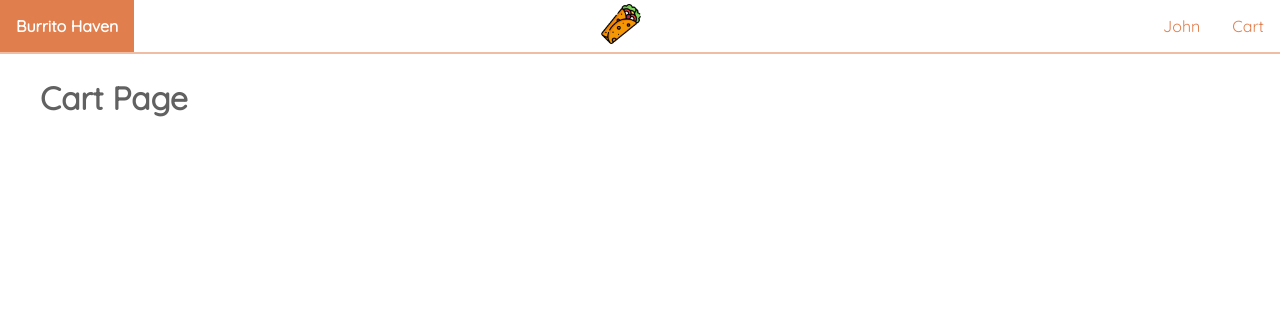
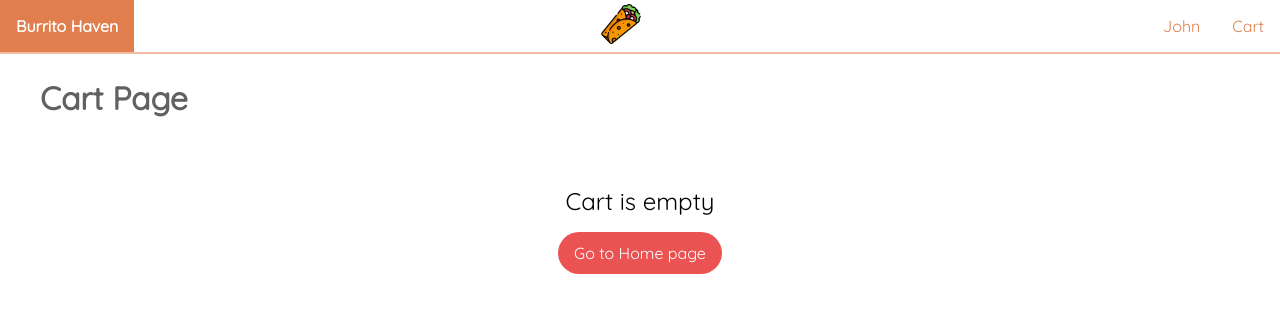
Before and after one commit to svidic02/wot-project, a React (Create React App) app in the folder frontend/: page /cart in a window 1280 px wide. Shown: the top 312 px of the page. Built offline with nearby package versions, Linux system fonts and the light colour scheme.

Commit message:
finished empty cart and not found

```diff
--- /dev/null
+++ b/frontend/src/components/NotFound/NotFound.js
@@ -0,0 +1,18 @@
+import React from "react";
+import classes from "./notFound.module.css";
+import { Link } from "react-router-dom";
+
+export default function NotFound({ message, linkRoute, linkText }) {
+  return (
+    <div className={classes.container}>
+      {message}
+      <Link to={linkRoute}>{linkText}</Link>
+    </div>
+  );
+}
+
+NotFound.defaultProps = {
+  message: "Nothing found!",
+  linkRoute: "/",
+  linkText: "Go to Home page",
+};
--- /dev/null
+++ b/frontend/src/components/NotFound/notFound.module.css
@@ -0,0 +1,24 @@
+.container {
+  display: flex;
+  flex-direction: column;
+  justify-content: center;
+  align-items: center;
+  font-size: 1.5rem;
+  font-weight: 100;
+  height: 15rem;
+}
+
+.container a {
+  font-size: 1rem;
+  background-color: #e72929;
+  color: white;
+  border-radius: 10rem;
+  padding: 0.7rem 1rem;
+  margin: 1rem;
+  opacity: 0.8;
+}
+
+.container a:hover {
+  opacity: 1;
+  cursor: pointer;
+}
--- a/frontend/src/components/Search/Search.js
+++ b/frontend/src/components/Search/Search.js
@@ -1,4 +1,4 @@
-import React, { useState } from "react";
+import React, { useEffect, useState } from "react";
 import classes from "./search.module.css";
 import { useNavigate, useParams } from "react-router-dom";
 
@@ -6,6 +6,10 @@ export default function Search() {
   const [term, setTerm] = useState("");
   const navigate = useNavigate();
   const { searchTerm } = useParams();
+
+  useEffect(() => {
+    setTerm(searchTerm ?? '');
+  }, [searchTerm]);
 
   const search = async () => {
     term ? navigate("/search/" + term) : navigate("/");
--- a/frontend/src/pages/Cart/CartPage.js
+++ b/frontend/src/pages/Cart/CartPage.js
@@ -4,14 +4,17 @@ import { useCart } from "../../Hooks/useCart";
 import Title from "../../components/Title/Title";
 import { Link } from "react-router-dom";
 import Price from "../../components/Price/Price";
+import NotFound from "../../components/NotFound/NotFound";
 
 export default function CartPage() {
-  const { cart,removeFromCart,changeQuantity } = useCart();
-  // const state = (cart && cart.items.length)
+  const { cart, removeFromCart, changeQuantity } = useCart();
+  const state = cart && cart.items.length > 0 ? true : false;
   return (
     <>
       <Title title="Cart Page" margin="1.5rem 0 0 2.5rem" />
-      {cart && cart.items.length > 0 && (
+      {cart.items.length === 0 ? (
+        <NotFound message="Cart is empty" />
+      ) : (
         <div className={classes.container}>
           <ul className={classes.list}>
             {cart.items.map((item) => (
@@ -26,7 +29,12 @@ export default function CartPage() {
                   <Link to={`/food/${item.food.id}`}>{item.food.name}</Link>
                 </div>
                 <div>
-                  <select value={item.quantity} onChange={e=>changeQuantity(item,Number(e.target.value))}>
+                  <select
+                    value={item.quantity}
+                    onChange={(e) =>
+                      changeQuantity(item, Number(e.target.value))
+                    }
+                  >
                     <option>1</option>
                     <option>2</option>
                     <option>3</option>
@@ -43,7 +51,12 @@ export default function CartPage() {
                   <Price price={item.price} />
                 </div>
                 <div>
-                  <button className={classes.remove_button} onClick={()=>removeFromCart(item.food.id)}>Remove</button>
+                  <button
+                    className={classes.remove_button}
+                    onClick={() => removeFromCart(item.food.id)}
+                  >
+                    Remove
+                  </button>
                 </div>
               </li>
             ))}
--- a/frontend/src/pages/Food/FoodPage.js
+++ b/frontend/src/pages/Food/FoodPage.js
@@ -6,6 +6,7 @@ import Tags from "../../components/Tags/Tags";
 import { getById } from "../../services/foodService";
 import classes from "./foodPage.module.css";
 import { useCart } from "../../Hooks/useCart";
+import NotFound from "../../components/NotFound/NotFound";
 
 export default function FoodPage() {
   const [food, setFood] = useState({});
@@ -15,14 +16,16 @@ export default function FoodPage() {
 
   const handleAddToCart = () => {
     addToCart(food);
-    navigate('/cart');
+    navigate("/cart");
   };
   useEffect(() => {
     getById(id).then(setFood);
   }, [id]);
   return (
     <>
-      {food && (
+      {!food ? (
+        <NotFound message="Food not found!" linkText="Back to Home page" />
+      ) : (
         <div className={classes.container}>
           <img
             className={classes.image}
--- a/frontend/src/pages/Home/HomePage.js
+++ b/frontend/src/pages/Home/HomePage.js
@@ -4,6 +4,7 @@ import { useParams } from "react-router-dom";
 import Search from "../../components/Search/Search";
 import Tags from "../../components/Tags/Tags";
 import Thumbnails from "../../components/Thumbnails/Thumbnails";
+import NotFound from "../../components/NotFound/NotFound";
 
 const initialState = { foods: [] , tags: [] };
 const reducer = (state, action) => {
@@ -40,6 +41,7 @@ export default function HomePage() {
     <>
       <Search />
       <Tags tags={tags}/>
+      {foods.length ===0 && <NotFound linkText="Reset search"/>}
       <Thumbnails foods={foods} />
     </>
   );
```
